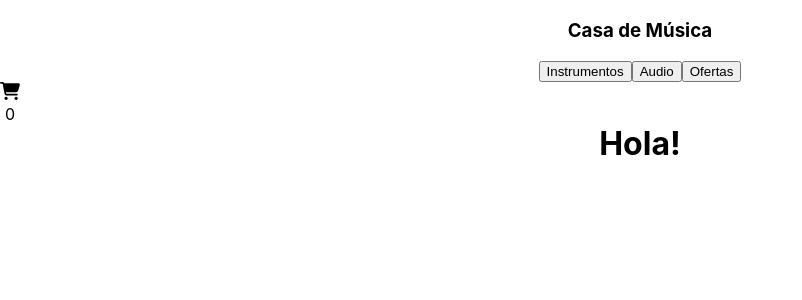
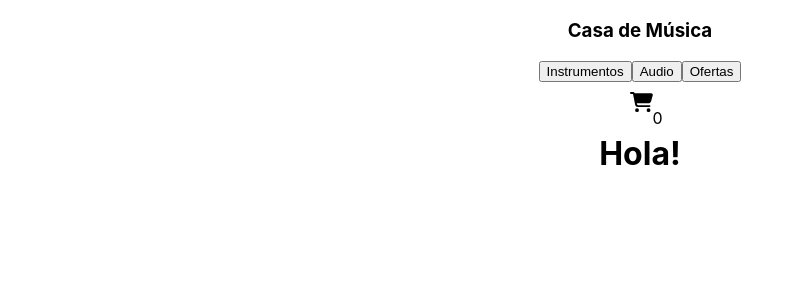
Before and after one commit to FacuM87/CasaDeMusica-React, a React (Create React App) app: page / in a window 1280 px wide. Shown: the top 300 px of the page, without its empty margins (0-802 px from the left). Built offline with nearby package versions, Linux system fonts and the light colour scheme.

Commit message:
incorpora CartWidget centrado

```diff
--- a/src/App.css
+++ b/src/App.css
@@ -3,7 +3,12 @@
 }
 
 .cartWidget{
+  display: flex;
   width: 20px;
   height: 20px;
-  text-align: center;
+  margin: 0 auto;
 }
+
+.nav{
+  margin-bottom: 10px;
+}
--- a/src/components/CartWidget/CartWidget.js
+++ b/src/components/CartWidget/CartWidget.js
@@ -4,9 +4,8 @@ const CartWidget = () => {
     return (
         <div className="cartWidget">
             <img src={cart} alt="carrito" />
-            0
+            <p>0</p>
         </div>
-
     )
 }
 
--- a/src/components/NavBar/NavBar.js
+++ b/src/components/NavBar/NavBar.js
@@ -4,7 +4,7 @@ const NavBar = () => {
     return (
         <nav>
             <h3>Casa de Música</h3>
-            <div>
+            <div className="nav">
                 <button>Instrumentos</button>
                 <button>Audio</button>
                 <button>Ofertas</button>
```
